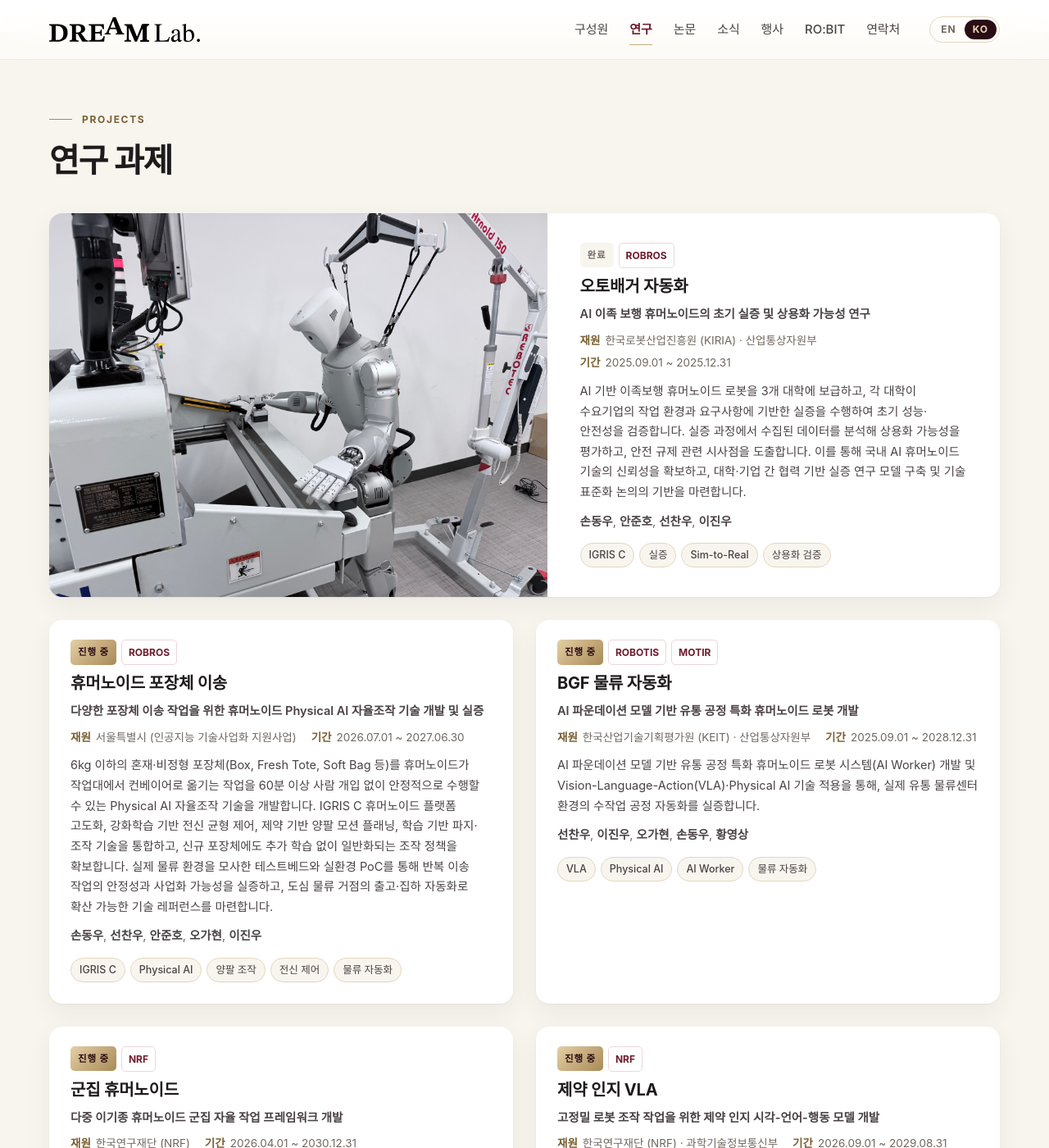
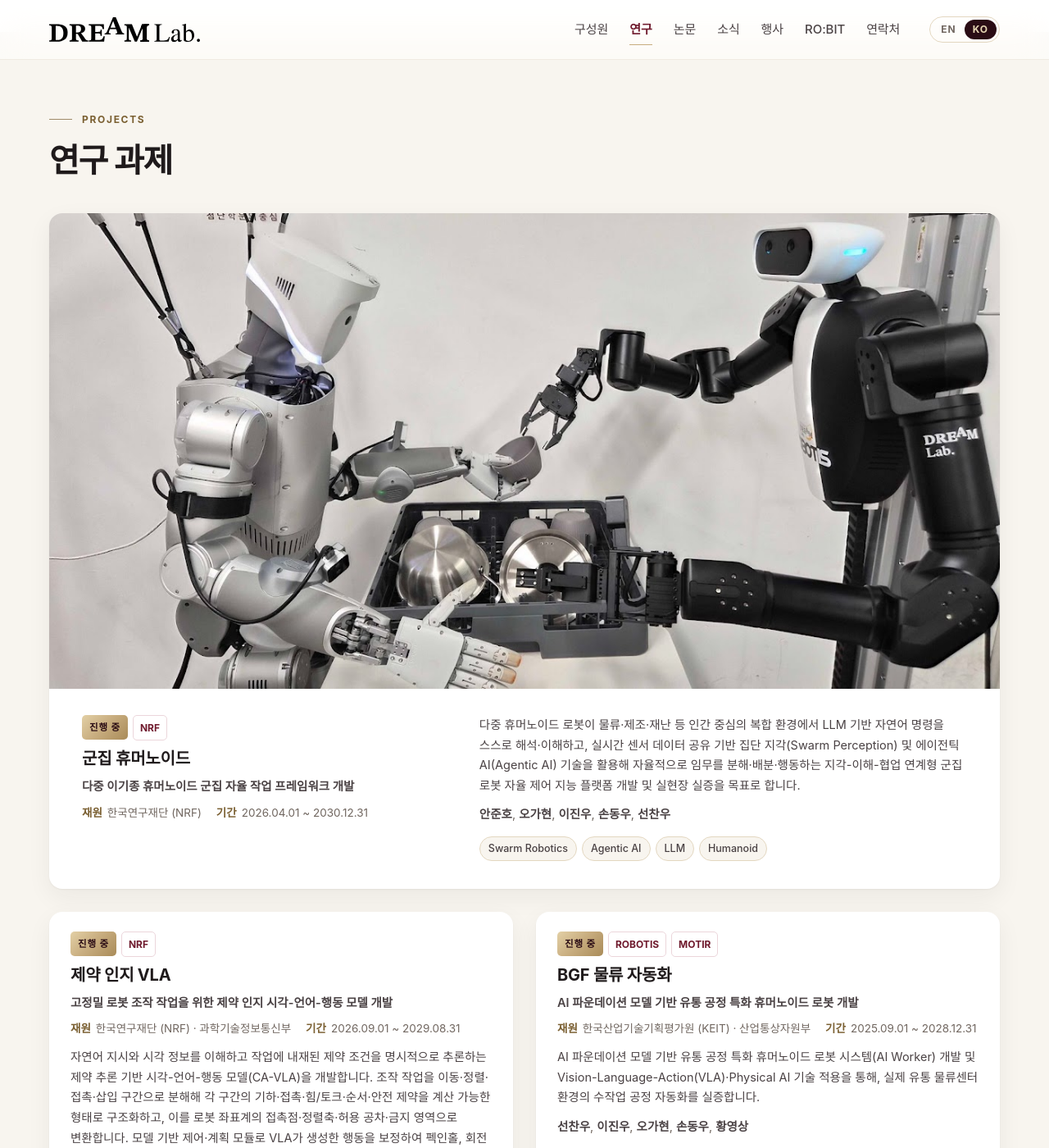
Before and after one commit to lab-dream/lab-dream.github.io, a Jekyll site: the page built from ko/research.html, in a window 1280 px wide and 1400 px high, scrolled down 2274 px. Shown: the whole window at 82% size. Built offline with Jekyll 4.4.1, drawn with Linux system fonts in a browser that asks for light colours; some web fonts are replaced; some of the changed text lies outside the part shown.

Commit message:
[feat] reorder projects, add swarm humanoid photo
- Order: Swarm Humanoid, Constraint-aware VLA, BGF, Package Handling, Auto-bagger
- Swarm Humanoid uses the two-humanoid photo with a new banner layout
  (image_layout: banner — wide photo on top, two-column text below)
- A text-only card left alone on its row now spans the full width

Co-Authored-By: Claude Opus 5 <noreply@anthropic.com>

```diff
--- a/_data/projects.yml
+++ b/_data/projects.yml
@@ -5,6 +5,8 @@
 #  sponsors         : 기관/기업 이름 목록
 #  members          : members.yml의 name 과 같게 적으면 구성원 페이지로 링크됩니다.
 #  status           : ongoing | completed
+#  image            : (선택) 사진 경로 — 있으면 카드가 가로 전체 폭으로 크게 표시됩니다
+#  image_layout     : (선택) banner — 가로로 긴 사진을 카드 위쪽에 넓게 (기본은 사진 왼쪽·글 오른쪽)
 #  ── 국가 과제 상세 (있으면 표시) ──
 #  official_title_ko / official_title_en : 공식 과제명
 #  agency_ko / agency_en : 재원 (지원 기관)
@@ -13,76 +15,12 @@
 #  tags        : 키워드 (언어별로 다르면 tags_ko / tags_en)
 # ─────────────────────────────────────────────────────────────
 
-- title: Auto-bagger Automation
-  title_ko: 오토배거 자동화
-  sponsors: [ROBROS]
-  status: completed
-  image: /assets/img/photos/igris-autobagger.jpg
-  members: [Dongwoo Son, Junho An, Chanwoo Seon, Jinwoo Lee]
-  official_title_ko: AI 이족 보행 휴머노이드의 초기 실증 및 상용화 가능성 연구
-  official_title_en: Early Demonstration and Commercialization Study of AI Bipedal Humanoids
-  agency_ko: 한국로봇산업진흥원 (KIRIA) · 산업통상자원부
-  agency_en: KIRIA · Ministry of Trade, Industry and Energy
-  period: 2025.09.01 ~ 2025.12.31
-  description_ko: >-
-    AI 기반 이족보행 휴머노이드 로봇을 3개 대학에 보급하고, 각 대학이 수요기업의 작업 환경과 요구사항에 기반한
-    실증을 수행하여 초기 성능·안전성을 검증합니다. 실증 과정에서 수집된 데이터를 분석해 상용화 가능성을 평가하고,
-    안전 규제 관련 시사점을 도출합니다. 이를 통해 국내 AI 휴머노이드 기술의 신뢰성을 확보하고, 대학·기업 간 협력 기반
-    실증 연구 모델 구축 및 기술 표준화 논의의 기반을 마련합니다.
-  description_en: >-
-    AI bipedal humanoids were deployed to three universities, each running field demonstrations built around a
-    partner company's work environment to validate early performance and safety, assess commercialization
-    potential, and derive implications for safety regulation.
-  tags_ko: [IGRIS C, 실증, Sim-to-Real, 상용화 검증]
-  tags_en: [IGRIS C, Field Demonstration, Sim-to-Real, Commercialization]
-
-- title: Humanoid Package Handling
-  title_ko: 휴머노이드 포장체 이송
-  sponsors: [ROBROS]
-  status: ongoing
-  members: [Dongwoo Son, Chanwoo Seon, Junho An, Gahyun Oh, Jinwoo Lee]
-  official_title_ko: 다양한 포장체 이송 작업을 위한 휴머노이드 Physical AI 자율조작 기술 개발 및 실증
-  official_title_en: Development of Humanoid Physical AI for Autonomous Handling of Diverse Packages
-  agency_ko: 서울특별시 (인공지능 기술사업화 지원사업)
-  agency_en: Seoul Metropolitan Government (AI Technology Commercialization Program)
-  period: 2026.07.01 ~ 2027.06.30
-  description_ko: >-
-    6kg 이하의 혼재·비정형 포장체(Box, Fresh Tote, Soft Bag 등)를 휴머노이드가 작업대에서 컨베이어로 옮기는 작업을
-    60분 이상 사람 개입 없이 안정적으로 수행할 수 있는 Physical AI 자율조작 기술을 개발합니다. IGRIS C 휴머노이드 플랫폼
-    고도화, 강화학습 기반 전신 균형 제어, 제약 기반 양팔 모션 플래닝, 학습 기반 파지·조작 기술을 통합하고, 신규 포장체에도
-    추가 학습 없이 일반화되는 조작 정책을 확보합니다. 실제 물류 환경을 모사한 테스트베드와 실환경 PoC를 통해 반복 이송
-    작업의 안정성과 사업화 가능성을 실증하고, 도심 물류 거점의 출고·집하 자동화로 확산 가능한 기술 레퍼런스를 마련합니다.
-  description_en: >-
-    Physical AI that lets a humanoid move mixed, irregular packages (boxes, fresh totes, and soft bags up to 6 kg) from a
-    workbench to a conveyor for over 60 minutes without human intervention. The project integrates an upgraded IGRIS C
-    platform, RL-based whole-body balance control, constraint-based bimanual motion planning, and learned grasping that
-    generalizes to unseen packages, validated on a logistics testbed and in real-world PoCs.
-  tags_ko: [IGRIS C, Physical AI, 양팔 조작, 전신 제어, 물류 자동화]
-  tags_en: [IGRIS C, Physical AI, Bimanual Manipulation, Whole-body Control, Logistics Automation]
-
-- title: BGF Logistics Automation
-  title_ko: BGF 물류 자동화
-  sponsors: [ROBOTIS, MOTIR]
-  status: ongoing
-  members: [Chanwoo Seon, Jinwoo Lee, Gahyun Oh, Dongwoo Son, Hwang Young Sang]
-  official_title_ko: AI 파운데이션 모델 기반 유통 공정 특화 휴머노이드 로봇 개발
-  official_title_en: Development of AI Foundation Model-Based Humanoid Robots Specialized for Distribution Processes
-  agency_ko: 한국산업기술기획평가원 (KEIT) · 산업통상자원부
-  agency_en: KEIT · Ministry of Trade, Industry and Energy
-  period: 2025.09.01 ~ 2028.12.31
-  description_ko: >-
-    AI 파운데이션 모델 기반 유통 공정 특화 휴머노이드 로봇 시스템(AI Worker) 개발 및 Vision-Language-Action(VLA)·Physical AI
-    기술 적용을 통해, 실제 유통 물류센터 환경의 수작업 공정 자동화를 실증합니다.
-  description_en: >-
-    Developing a humanoid system (AI Worker) specialized for distribution processes on top of AI foundation models,
-    and applying VLA and Physical AI to automate manual work in real distribution centers.
-  tags_ko: [VLA, Physical AI, AI Worker, 물류 자동화]
-  tags_en: [VLA, Physical AI, AI Worker, Logistics Automation]
-
 - title: Swarm Humanoid
   title_ko: 군집 휴머노이드
   sponsors: [NRF]
   status: ongoing
+  image: /assets/img/research/intro-robot.jpg
+  image_layout: banner
   members: [Junho An, Gahyun Oh, Jinwoo Lee, Dongwoo Son, Chanwoo Seon]
   official_title_ko: 다중 이기종 휴머노이드 군집 자율 작업 프레임워크 개발
   official_title_en: Development of Autonomous Task Distribution and Physical Collaboration Framework for Multi Heterogeneous Humanoid Robots
@@ -125,3 +63,69 @@
     rotational assembly, and bimanual manipulation.
   tags_ko: [VLA, Physical AI, 제약 추론, 고정밀 조작]
   tags_en: [VLA, Physical AI, Constraint Reasoning, High-Precision Manipulation]
+
+- title: BGF Logistics Automation
+  title_ko: BGF 물류 자동화
+  sponsors: [ROBOTIS, MOTIR]
+  status: ongoing
+  members: [Chanwoo Seon, Jinwoo Lee, Gahyun Oh, Dongwoo Son, Hwang Young Sang]
+  official_title_ko: AI 파운데이션 모델 기반 유통 공정 특화 휴머노이드 로봇 개발
+  official_title_en: Development of AI Foundation Model-Based Humanoid Robots Specialized for Distribution Processes
+  agency_ko: 한국산업기술기획평가원 (KEIT) · 산업통상자원부
+  agency_en: KEIT · Ministry of Trade, Industry and Energy
+  period: 2025.09.01 ~ 2028.12.31
+  description_ko: >-
+    AI 파운데이션 모델 기반 유통 공정 특화 휴머노이드 로봇 시스템(AI Worker) 개발 및 Vision-Language-Action(VLA)·Physical AI
+    기술 적용을 통해, 실제 유통 물류센터 환경의 수작업 공정 자동화를 실증합니다.
+  description_en: >-
+    Developing a humanoid system (AI Worker) specialized for distribution processes on top of AI foundation models,
+    and applying VLA and Physical AI to automate manual work in real distribution centers.
+  tags_ko: [VLA, Physical AI, AI Worker, 물류 자동화]
+  tags_en: [VLA, Physical AI, AI Worker, Logistics Automation]
+
+- title: Humanoid Package Handling
+  title_ko: 휴머노이드 포장체 이송
+  sponsors: [ROBROS]
+  status: ongoing
+  members: [Dongwoo Son, Chanwoo Seon, Junho An, Gahyun Oh, Jinwoo Lee]
+  official_title_ko: 다양한 포장체 이송 작업을 위한 휴머노이드 Physical AI 자율조작 기술 개발 및 실증
+  official_title_en: Development of Humanoid Physical AI for Autonomous Handling of Diverse Packages
+  agency_ko: 서울특별시 (인공지능 기술사업화 지원사업)
+  agency_en: Seoul Metropolitan Government (AI Technology Commercialization Program)
+  period: 2026.07.01 ~ 2027.06.30
+  description_ko: >-
+    6kg 이하의 혼재·비정형 포장체(Box, Fresh Tote, Soft Bag 등)를 휴머노이드가 작업대에서 컨베이어로 옮기는 작업을
+    60분 이상 사람 개입 없이 안정적으로 수행할 수 있는 Physical AI 자율조작 기술을 개발합니다. IGRIS C 휴머노이드 플랫폼
+    고도화, 강화학습 기반 전신 균형 제어, 제약 기반 양팔 모션 플래닝, 학습 기반 파지·조작 기술을 통합하고, 신규 포장체에도
+    추가 학습 없이 일반화되는 조작 정책을 확보합니다. 실제 물류 환경을 모사한 테스트베드와 실환경 PoC를 통해 반복 이송
+    작업의 안정성과 사업화 가능성을 실증하고, 도심 물류 거점의 출고·집하 자동화로 확산 가능한 기술 레퍼런스를 마련합니다.
+  description_en: >-
+    Physical AI that lets a humanoid move mixed, irregular packages (boxes, fresh totes, and soft bags up to 6 kg) from a
+    workbench to a conveyor for over 60 minutes without human intervention. The project integrates an upgraded IGRIS C
+    platform, RL-based whole-body balance control, constraint-based bimanual motion planning, and learned grasping that
+    generalizes to unseen packages, validated on a logistics testbed and in real-world PoCs.
+  tags_ko: [IGRIS C, Physical AI, 양팔 조작, 전신 제어, 물류 자동화]
+  tags_en: [IGRIS C, Physical AI, Bimanual Manipulation, Whole-body Control, Logistics Automation]
+
+- title: Auto-bagger Automation
+  title_ko: 오토배거 자동화
+  sponsors: [ROBROS]
+  status: completed
+  image: /assets/img/photos/igris-autobagger.jpg
+  members: [Dongwoo Son, Junho An, Chanwoo Seon, Jinwoo Lee]
+  official_title_ko: AI 이족 보행 휴머노이드의 초기 실증 및 상용화 가능성 연구
+  official_title_en: Early Demonstration and Commercialization Study of AI Bipedal Humanoids
+  agency_ko: 한국로봇산업진흥원 (KIRIA) · 산업통상자원부
+  agency_en: KIRIA · Ministry of Trade, Industry and Energy
+  period: 2025.09.01 ~ 2025.12.31
+  description_ko: >-
+    AI 기반 이족보행 휴머노이드 로봇을 3개 대학에 보급하고, 각 대학이 수요기업의 작업 환경과 요구사항에 기반한
+    실증을 수행하여 초기 성능·안전성을 검증합니다. 실증 과정에서 수집된 데이터를 분석해 상용화 가능성을 평가하고,
+    안전 규제 관련 시사점을 도출합니다. 이를 통해 국내 AI 휴머노이드 기술의 신뢰성을 확보하고, 대학·기업 간 협력 기반
+    실증 연구 모델 구축 및 기술 표준화 논의의 기반을 마련합니다.
+  description_en: >-
+    AI bipedal humanoids were deployed to three universities, each running field demonstrations built around a
+    partner company's work environment to validate early performance and safety, assess commercialization
+    potential, and derive implications for safety regulation.
+  tags_ko: [IGRIS C, 실증, Sim-to-Real, 상용화 검증]
+  tags_en: [IGRIS C, Field Demonstration, Sim-to-Real, Commercialization]
--- a/_layouts/research.html
+++ b/_layouts/research.html
@@ -45,12 +45,23 @@ layout: page
     {%- assign tag_key = "tags_" | append: page.lang %}
     {%- assign members_url = t.prefix | append: '/members/' | relative_url %}
     <div class="project-grid">
+      {%- assign run = 0 %}
       {%- for pr in site.data.projects %}
       {%- assign status = pr.status | default: "ongoing" %}
       {%- capture pr_desc %}{% include tr.html obj=pr key="description" %}{% endcapture %}
-      <article class="project{% if pr.image %} project--media{% endif %}">
+      {%- comment %} 사진 없는 카드가 한 줄에 혼자 남으면(다음이 사진 카드이거나 끝) 가로로 넓힘 {% endcomment %}
+      {%- assign wide = false %}
+      {%- if pr.image_layout == "banner" %}{% assign card_cls = " project--banner" %}{% elsif pr.image %}{% assign card_cls = " project--media" %}{% else %}{% assign card_cls = "" %}{% endif %}
+      {%- if pr.image %}{% assign run = 0 %}{% else %}
+        {%- assign run = run | plus: 1 %}
+        {%- assign next = site.data.projects[forloop.index] %}
+        {%- assign odd = run | modulo: 2 %}
+        {%- if odd == 1 %}{% if next == nil or next.image %}{% assign wide = true %}{% endif %}{% endif %}
+      {%- endif %}
+      <article class="project{{ card_cls }}{% if wide %} project--wide{% endif %}">
         {%- if pr.image %}<div class="project__media"><img src="{{ pr.image | relative_url }}" alt="{{ pr.title }}" loading="lazy"></div>{% endif %}
         <div class="project__body">
+          <div class="project__head">
           <div class="project__top">
             <span class="project__status project__status--{{ status }}">{{ t.research.status[status] | default: status }}</span>
             {%- for s in pr.sponsors %}<span class="project__sponsor">{{ s }}</span>{% endfor %}
@@ -65,6 +76,8 @@ layout: page
             {%- if pr.period %}<span><b>{{ t.research.period }}</b>{{ pr.period }}</span>{% endif %}
           </p>
           {%- endif %}
+          </div>
+          <div class="project__detail">
           {%- if pr_desc != "" %}<p class="project__desc">{{ pr_desc }}</p>{% endif %}
           {%- if pr.members %}
           <p class="project__members">
@@ -80,6 +93,7 @@ layout: page
           {%- if pr_tags %}
           <ul class="chip-list chip-list--sm">{% for tg in pr_tags %}<li>{{ tg }}</li>{% endfor %}</ul>
           {%- endif %}
+          </div>
         </div>
       </article>
       {%- endfor %}
--- a/assets/css/main.css
+++ b/assets/css/main.css
@@ -474,6 +474,13 @@ html[lang="ko"] .prof__cols h3 { letter-spacing: .04em; font-size: 13px; }
 .project { background: #fff; border-radius: var(--radius-lg); overflow: hidden; display: flex; flex-direction: column; box-shadow: var(--shadow); }
 .project__media img { width: 100%; aspect-ratio: 16 / 8; object-fit: cover; }
 .project--media { grid-column: 1 / -1; display: grid; grid-template-columns: 1.1fr 1fr; }
+.project--wide { grid-column: 1 / -1; }
+.project__head, .project__detail { display: grid; gap: 10px; align-content: start; }
+/* banner: 가로로 긴 사진을 위에 크게, 글은 아래 두 단 */
+.project--banner { grid-column: 1 / -1; }
+.project--banner .project__body,
+.project--wide .project__body { grid-template-columns: 1fr 1.35fr; gap: 10px 44px; padding: 32px 40px 34px; }
+.project--banner h3 { font-size: 26px; }
 .project--media .project__media img { height: 100%; aspect-ratio: auto; min-height: 280px; }
 .project--media .project__body { align-content: center; padding: 36px 40px; }
 .project--media h3 { font-size: 26px; }
@@ -644,6 +651,8 @@ html[lang="ko"] .award__result { letter-spacing: .02em; font-size: 13.5px; }
   .project--media { grid-template-columns: 1fr; }
   .project--media .project__media img { min-height: 0; aspect-ratio: 16 / 9; }
   .project--media .project__body { padding: 24px 26px 26px; }
+  .project--banner .project__body,
+  .project--wide .project__body { grid-template-columns: 1fr; padding: 24px 26px 26px; }
   .prof { grid-template-columns: 190px 1fr; gap: 36px; }
   .prof__cols { grid-template-columns: 1fr; }
   .pub-year, .news-year { grid-template-columns: 1fr; gap: 4px; }
```
